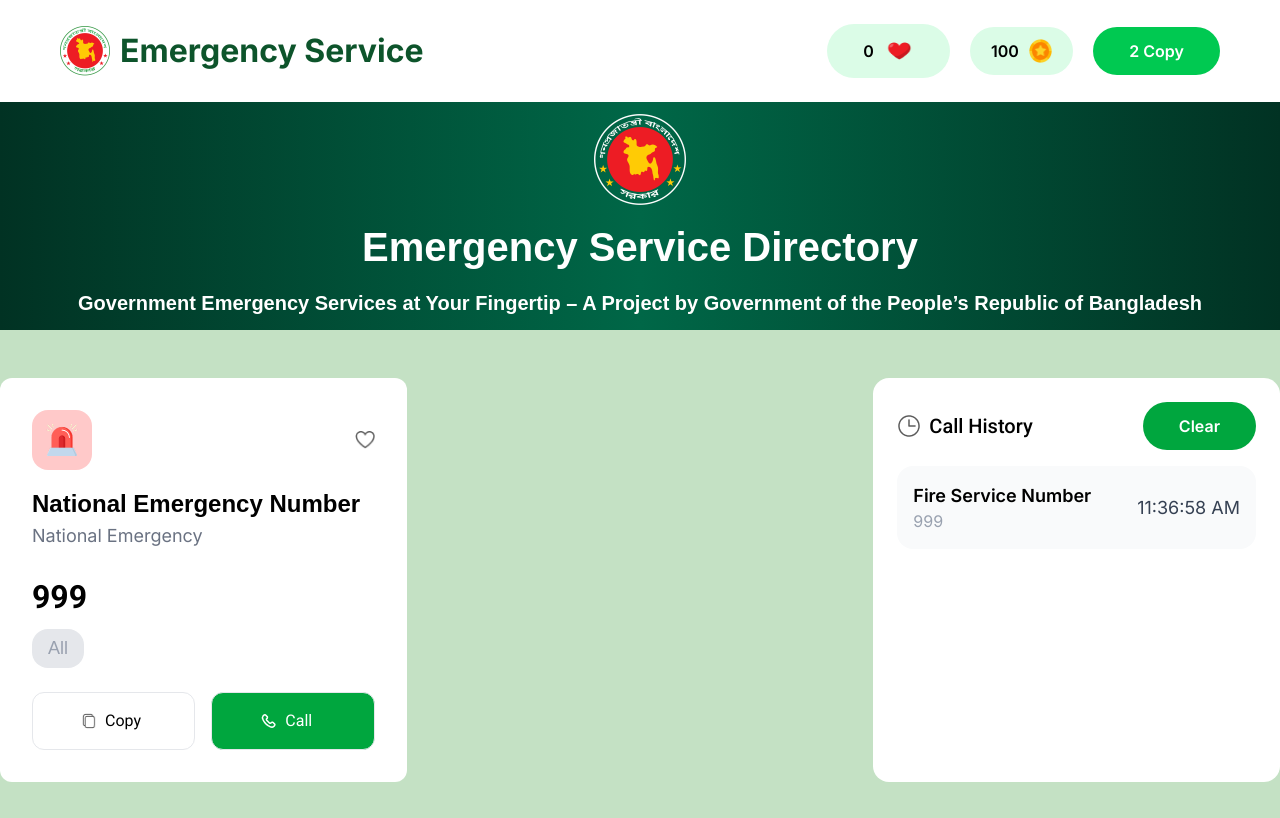
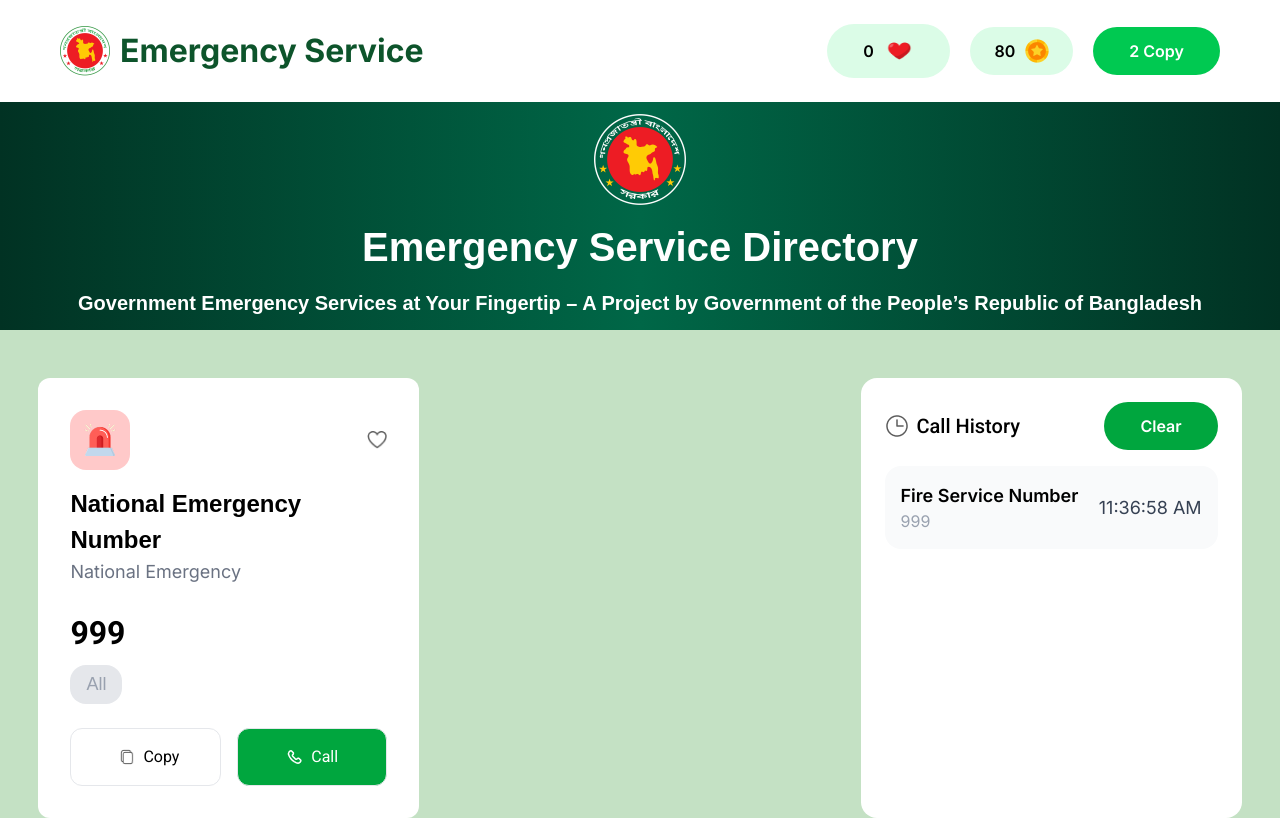
Before and after one commit to rmahfuj-dev/emergency-hotline, a plain HTML site: page index.html in a window 1280 px wide. Both pictures are taken after a click on the button "Call". Drawn offline with nearby package versions, Linux system fonts and the light colour scheme; a web font is replaced by a local one.

Commit message:
life and calling button functionality added

```diff
--- a/index.html
+++ b/index.html
@@ -40,7 +40,7 @@
                     <div
                         class="life flex rounded-[50px] bg-green-100 p-3 w-[123px] gap-[10px] justify-center items-center">
                         <span>
-                            <p class="text-base font-semibold">0</p>
+                            <p id="life-count" class="text-base font-semibold">0</p>
                         </span>
                         <img src="./assets/heart.png" alt=""
                             class="heart w-[25.79px] h-[22.99px] mx-[2.11px] my-[3.51px]" />
@@ -49,7 +49,7 @@
                     <div
                         class="coin flex justify-center gap-[10px] bg-green-100 w-[103px] items-center p-3 rounded-[50px]">
                         <span>
-                            <p class="text-base font-semibold">100</p>
+                            <p id="coin-count" class="text-base font-semibold">100</p>
                         </span>
                         <img src="./assets/coin.png" alt="" class="coin w-[23.25px] h-[23.22px]" />
                     </div>
@@ -75,7 +75,7 @@
                 </p>
             </div>
         </section>
-        <section class="emergency">
+        <section class="emergency mx-[3%] 2xl:mx-0">
             <div
                 class="emergency-container  max-w-[1800px] grid grid-cols-1 2xl:grid-cols-4 gap-[30px] mx-auto xl:grid-cols-3">
                 <div
@@ -86,10 +86,10 @@
                                 <img src="./assets/emergency.png" alt="" class="w-8 h-8" />
                             </div>
 
-                            <img src="./assets/heart2.png" alt="" class="w-[20px] h-[18.35px] hover:cursor-pointer" />
+                            <img id="life" src="./assets/heart2.png" alt="" class="w-[20px] h-[18.35px] hover:cursor-pointer" />
                         </div>
                         <div class="card-heading mb-2">
-                            <h2 class="font-bold text-[24px]" style="font-family: 'Hind Madurai', sans-serif">
+                            <h2 class="font-bold text-[24px] service" style="font-family: 'Hind Madurai', sans-serif">
                                 National Emergency Number
                             </h2>
                             <p class="text-[18px] text-gray-500">National Emergency</p>
@@ -112,7 +112,7 @@
                                 Copy
                             </button>
                             <button id="call"
-                                class="border border-gray-200 py-4 px-12 flex gap-2 rounded-xl items-center w-[182px] bg-green-600 text-white hover:cursor-pointer">
+                                class="border border-gray-200 py-4 px-12 flex gap-2 rounded-xl items-center w-[182px] bg-green-600 text-white hover:cursor-pointer justify-center">
                                 <img src="./assets/call.png" alt="" />
                                 Call
                             </button>
@@ -148,6 +148,7 @@
             </div>
         </section>
     </main>
+    <script src="script.js"></script>
 </body>
 
 </html>
--- /dev/null
+++ b/script.js
@@ -0,0 +1,18 @@
+let lifeCount = 0;
+document.querySelector("#life").addEventListener("click", () => {
+  lifeCount++;
+  document.querySelector("#life-count").innerText = lifeCount;
+});
+
+document.querySelector("#call").addEventListener("click", () => {
+  let coinCount = parseInt(document.querySelector("#coin-count").innerText);
+  if (coinCount < 20) {
+    alert("You don't have enough coin\nYou need atleast 20 coin to make the call");
+    return
+  } else {
+    const service = document.querySelector(".service").innerText;
+    alert(`Calling to ${service}....`);
+    coinCount = coinCount - 20
+    document.querySelector("#coin-count").innerText=coinCount
+  }
+});
```
